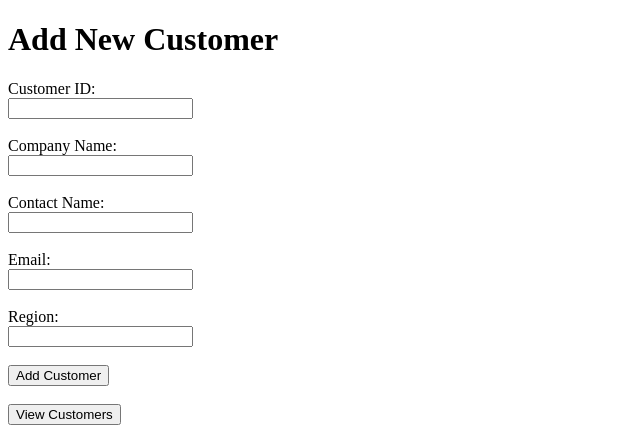
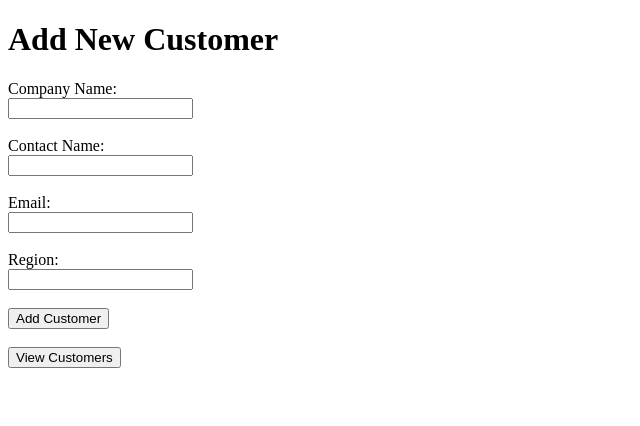
Before and after one commit to Orion-Technical-College/Final-Project---Team-Project-Presentation, a Flask app: page / in a window 1280 px wide. Shown: the top 426 px of the page, without its empty margins (0-640 px from the left). Run offline with Flask 3, Linux system fonts and the light colour scheme.

Commit message:
Removed customer_id from the app and form as

```diff
--- a/app/app.py
+++ b/app/app.py
@@ -29,14 +29,14 @@ def add_customer():
             cur = conn.cursor()
 
             cur.execute("""
-                INSERT INTO CUSTOMER (CustomerID, CompanyName, ContactName, Email, Region)
-                VALUES (%s, %s, %s, %s, %s)
-            """, (customer_id, company_name, contact_name, email, region))
+                INSERT INTO CUSTOMER (CompanyName, ContactName, Email, Region)
+                VALUES (%s, %s, %s, %s)
+            """, (company_name, contact_name, email, region))
 
             conn.commit()
 
     except Exception as e:
-        return f"❌ Error inserting customer: {e}"
+        return f"Error inserting customer: {e}"
 
     return redirect(url_for("view_customers"))
 
@@ -98,7 +98,7 @@ def update_customer(customer_id):
             conn.commit()
 
     except Exception as e:
-        return f"❌ Error updating customer: {e}"
+        return f"Error updating customer: {e}"
 
     return redirect(url_for("view_customers"))
 
@@ -118,7 +118,7 @@ def delete_customer(customer_id):
             conn.commit()
 
     except Exception as e:
-        return f"❌ Error deleting customer: {e}"
+        return f"Error deleting customer: {e}"
 
     return redirect(url_for("view_customers"))
 
--- a/app/templates/form.html
+++ b/app/templates/form.html
@@ -8,9 +8,6 @@
 <h1>Add New Customer</h1>
 
 <form action="/add_customer" method="POST">
-    <label>Customer ID:</label><br>
-    <input type="number" name="customer_id" required><br><br>
-
     <label>Company Name:</label><br>
     <input type="text" name="company_name" required><br><br>
 
```
